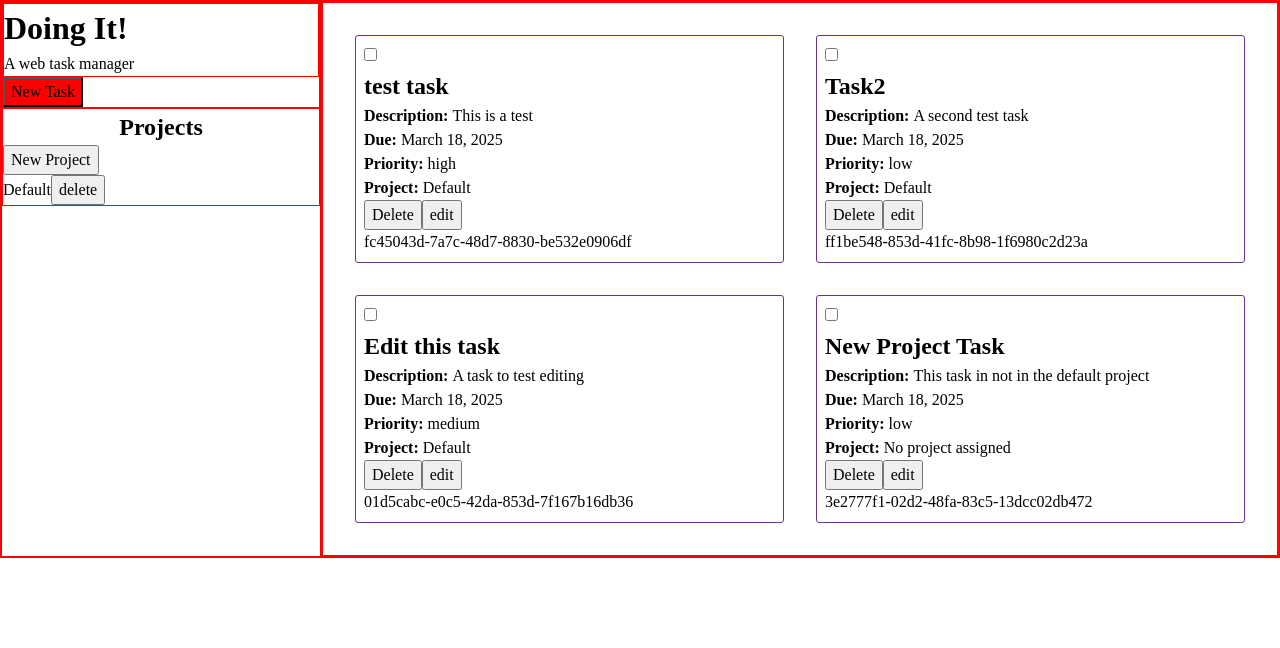
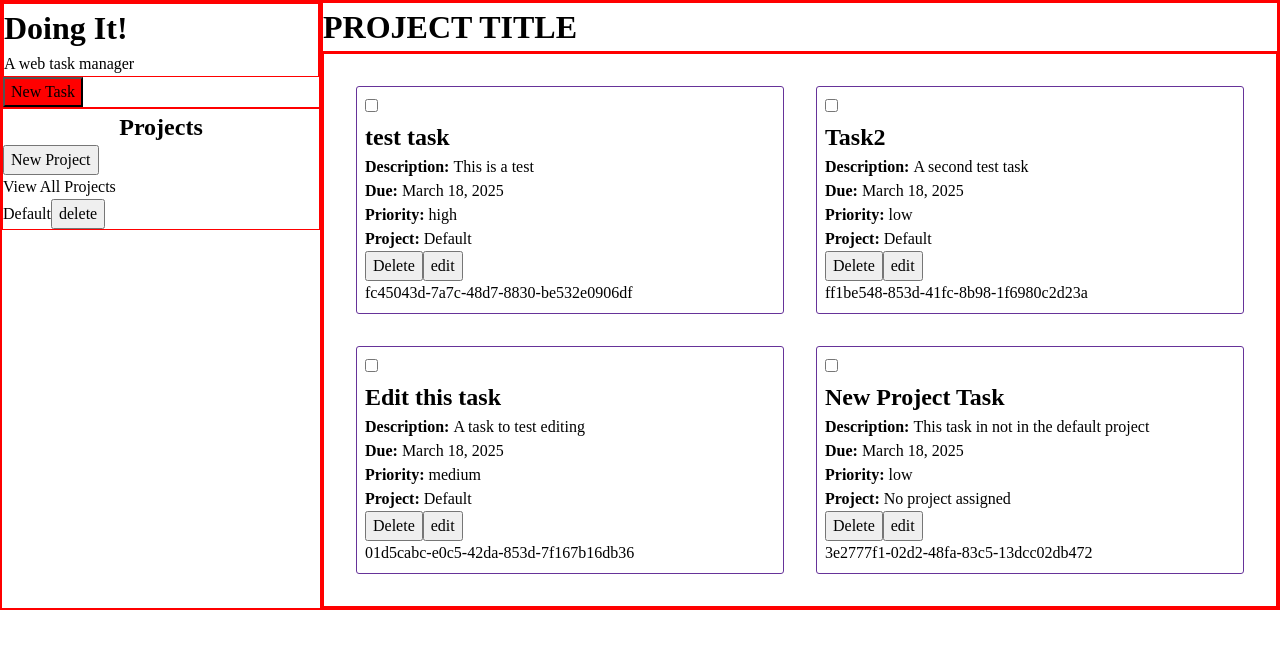
Before and after one commit to arnsocks/odin-todo, a website built with webpack: page src/template.html in a window 1280 px wide. Built offline with nearby package versions, Linux system fonts and the light colour scheme.

Commit message:
Implement task display filtering by project.

```diff
--- a/src/components/DOMcontroller.js
+++ b/src/components/DOMcontroller.js
@@ -23,9 +23,12 @@ const project = document.querySelector("#project-select");
 let displayModeList = ["cardLayout"];
 let defaultDisplayMode = "cardLayout";
 let currentDisplayMode = "cardLayout";
+let currentDisplayProject;
 
 export function renderTasks() {
-  loadComponent(CardLayout(App.listTasks()));
+
+  loadComponent(CardLayout(App.listTasks(currentDisplayProject)));
+
 }
 
 export function initEventListeners() {
@@ -47,10 +50,16 @@ export function renderProjectBar() {
   projectList.textContent = '';
 
   // Create the list of projects on the sidebar
+  let allProj = document.createElement("li");
+  allProj.textContent = "View All Projects";
+  allProj.addEventListener("click", filterProjectClick);
+  projectList.appendChild(allProj);
+
   for (const project of App.listProjects()) {
     let myProject = document.createElement("li");
     myProject.textContent = `${project.title}`;
     myProject.dataset.projectID = project.id;
+    myProject.addEventListener("click", filterProjectClick);
 
      // Create the project deletion button
     let projDeleteBtn = document.createElement("button");
@@ -149,3 +158,11 @@ function confirmEditTask(e) {
   clearTaskInputs();
   renderTasks();
 }
+
+function filterProjectClick(e) {
+  if (e.target.dataset.projectID) {
+    currentDisplayProject = e.target.dataset.projectID;
+  } else currentDisplayProject = null;
+  renderTasks();
+
+}
--- a/src/components/appLogic.js
+++ b/src/components/appLogic.js
@@ -60,6 +60,8 @@ export default {
     myTask.priority = priority;
     myTask.project = projectID;
     myTask.isDone = isDone;
+
+    // Put the updated task back in the taskList
     taskList.splice(myTaskIndex, 1, myTask);
     Storage.saveTasks(taskList);
   },
--- a/src/components/layouts/cardLayout.js
+++ b/src/components/layouts/cardLayout.js
@@ -92,8 +92,6 @@ export default function TaskCards(taskList) {
     const taskIDDebug = document.createElement('p');
     taskIDDebug.textContent = task.id;
 
-
-
     taskInfoList.appendChild(titleItem);
     taskInfoList.appendChild(descriptionItem);
     taskInfoList.appendChild(dueItem);
--- a/src/template.html
+++ b/src/template.html
@@ -23,8 +23,13 @@
         </ul>
       </div>
     </div>
-    <div id="content">
+    <div id="main">
+      <div id="main-header">
+        <h1 id="content-heading">PROJECT TITLE</h1>
+      </div>
+      <div id="content">
 
+      </div>
     </div>
   </div>
 
@@ -56,7 +61,7 @@
           </select>
         </li>
         <li>
-          <label for="project">Project</label>
+          <label for="project-select">Project</label>
           <select type="text" id="project-select" required>
             <option value="">--Please select a project--</option>
           </select>
```
